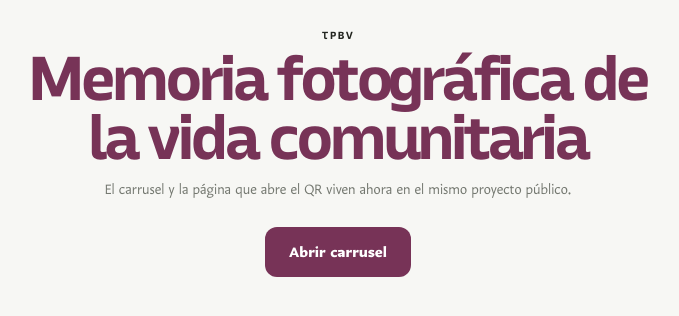
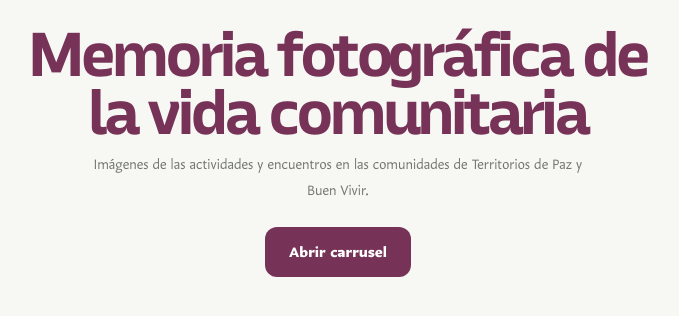
Before and after one commit to felipefernandez-byte/carrucel-tpbv, a website: page public/index.html in a window 1280 px wide. Shown: the part 308-624 px from the top of the page, without its empty margins (302-981 px from the left). Drawn offline with Linux system fonts and the light colour scheme.

Commit message:
Actualiza el texto de la pagina de inicio
Co-Authored-By: Claude Opus 5.5 <noreply@anthropic.com>

```diff
--- a/public/index.html
+++ b/public/index.html
@@ -12,11 +12,10 @@
     <img class="landing-logo" src="/assets/logo_tpbv.png"
          alt="Territorios de Paz y Buen Vivir">
 
-    <span class="mobile-eyebrow">TPBV</span>
     <h1>Memoria fotográfica de la vida comunitaria</h1>
     <p>
-      El carrusel y la página que abre el QR viven ahora
-      en el mismo proyecto público.
+      Imágenes de las actividades y encuentros en las comunidades
+      de Territorios de Paz y Buen Vivir.
     </p>
 
     <a class="landing-button" href="/carrusel">
```
